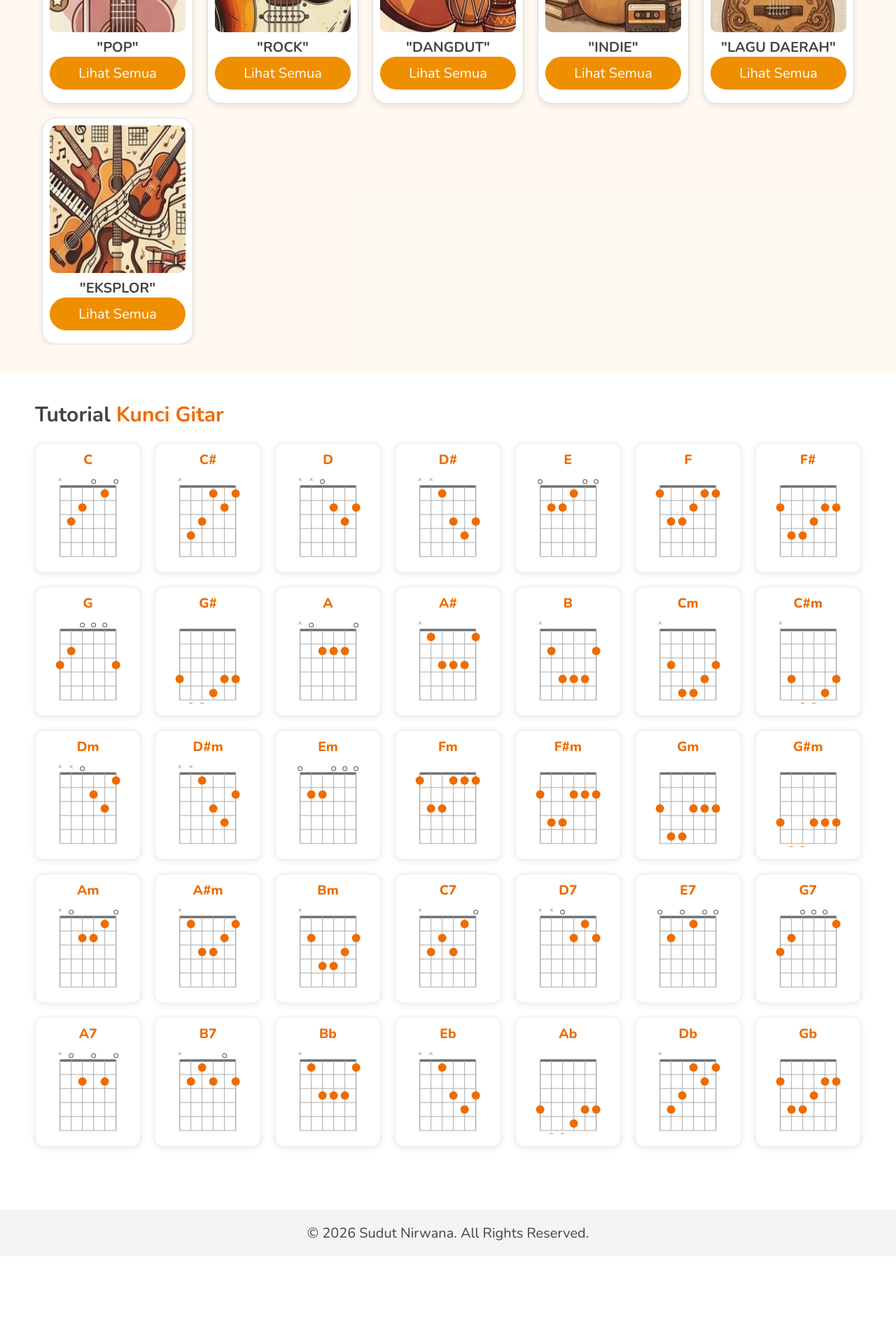
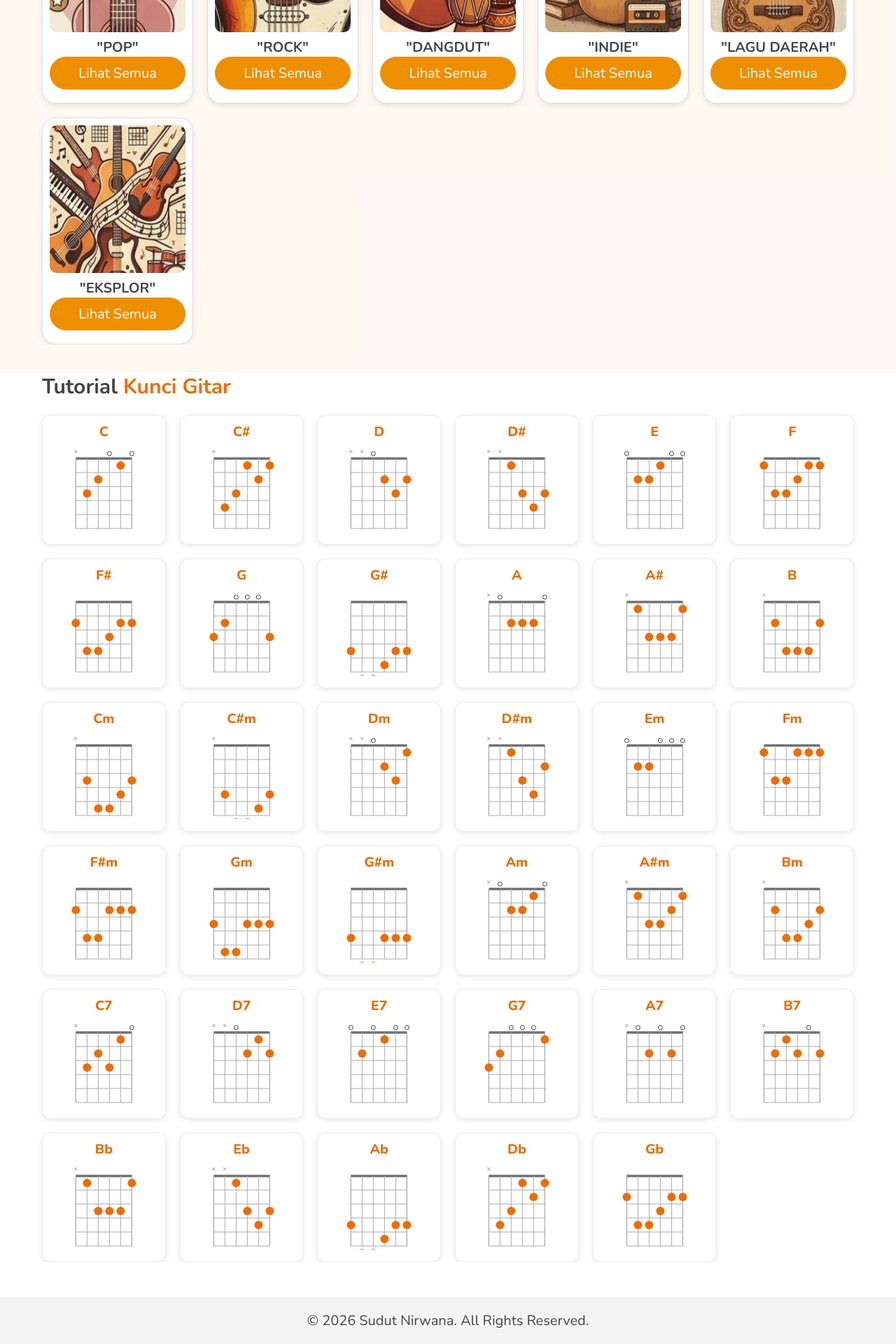
Before and after one commit to sudut-nirwana/sudut-nirwana-main, a Jekyll site: the page built from index.html, in a window 1280 px wide. Shown: the part 1764-3684 px from the top of the page at 70% size. Built offline with Jekyll 4.4.1, drawn with Linux system fonts in a browser that asks for light colours; before the commit the page ends 3559 px from its top, so only the background shows below that.

Commit message:
Update chord-tutorial-grid.html

```diff
--- a/_includes/chord-tutorial-grid.html
+++ b/_includes/chord-tutorial-grid.html
@@ -1,4 +1,4 @@
-<div class="container" style="padding: 40px 10px;">
+<div class="container">
     <h2>Tutorial <strong style="color: #ee6c00;">Kunci Gitar</strong></h2>
     <div id="all-chords-grid" class="chord-grid-container"></div>
 </div>
```
